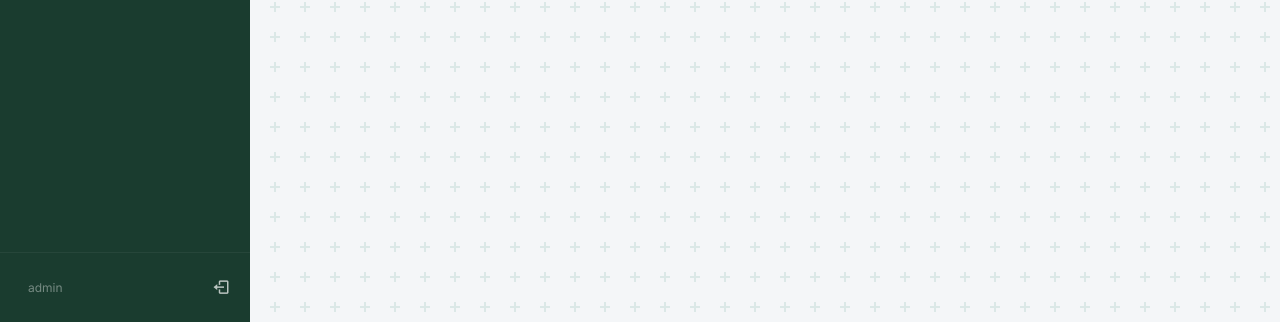
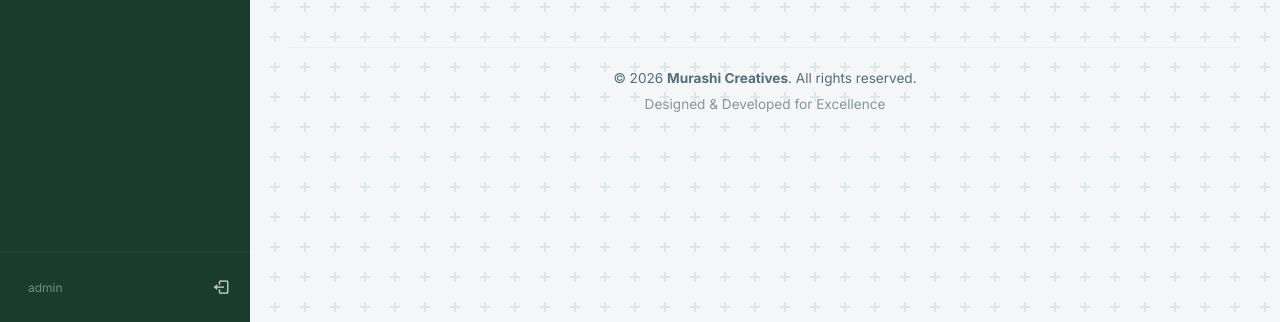
Before and after one commit to enessywa1/discipline-monotor, a website: page public/dashboard.html in a window 1280 px wide. Shown: the part 478-800 px from the top of the page. Drawn offline with nearby package versions, Linux system fonts and the light colour scheme; no server answers; sample sign-in values are in the browser's storage.

Commit message:
Add Murashi Creatives copyright and design attribution

```diff
--- a/public/dashboard.html
+++ b/public/dashboard.html
@@ -142,6 +142,13 @@
         <div id="view-container" class="fade-in">
             <!-- Dynamic Content -->
         </div>
+
+        <!-- Professional Attribution Footer -->
+        <footer
+            style="margin-top: 50px; padding: 20px 0; border-top: 1px solid var(--border-color); text-align: center; color: var(--text-secondary); font-size: 0.85rem;">
+            <p>&copy; 2026 <strong>Murashi Creatives</strong>. All rights reserved.</p>
+            <p style="margin-top: 5px; opacity: 0.7;">Designed & Developed for Excellence</p>
+        </footer>
     </div>
 
     <!-- Scripts -->
```
Also changed, not shown: public/index.html (+1 -1 lines).
